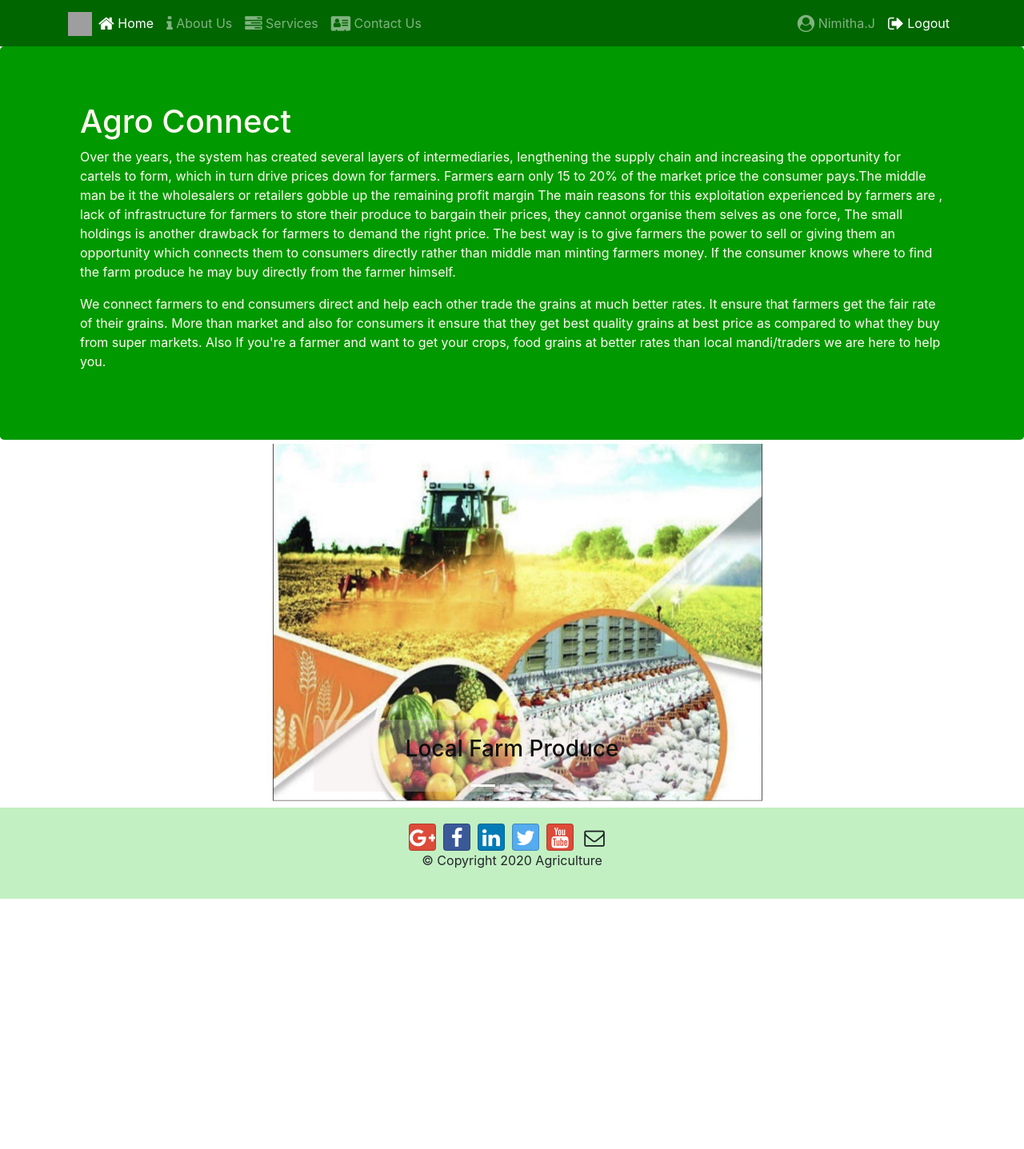
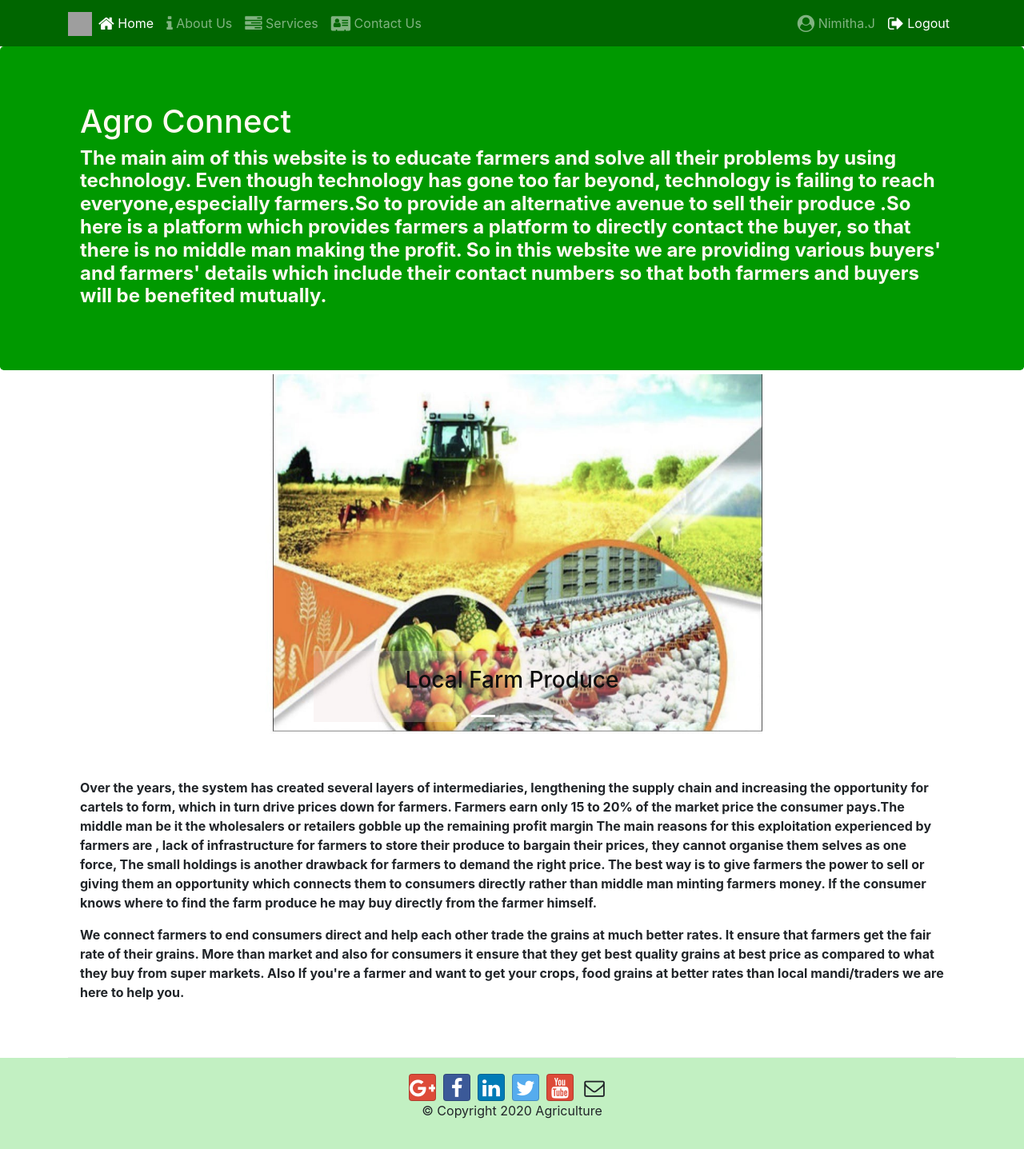
Before and after one commit to Nimitha-jagadeesha/Agricutureify, a React (Create React App) app in the folder agro/: page /home in a window 1280 px wide. Shown: the whole page at 80% size. Before the commit the page ends 1124 px from the top, so only its background shows below. Built offline with nearby package versions, Linux system fonts and the light colour scheme; no server answers; grey boxes are pictures that could not be loaded.

Commit message:
home modified 2'

```diff
--- a/agro/src/components/Home.js
+++ b/agro/src/components/Home.js
@@ -78,16 +78,17 @@ const Home = (props) => {
           <div className="row row-header">
             <div className="col">
               <h1>Agro Connect</h1>
-              <p>
-              Over the years, the system has created several layers of intermediaries, lengthening the supply chain and increasing the opportunity for cartels to form, which in turn drive prices down for farmers. Farmers earn only 15 to 20% of the market price the consumer pays.The middle man be it the wholesalers or retailers gobble up the remaining profit margin
-The main reasons for this exploitation experienced by farmers are , lack of infrastructure for farmers to store their produce to bargain their prices, they cannot organise them selves as one force, The small holdings is another drawback for farmers to demand the right price.
-The best way is to give farmers the power to sell  or giving them an opportunity which connects them to consumers directly rather than middle man minting farmers money.
- If the consumer knows where to find the farm produce he may buy directly from the farmer himself.
-              </p>
-              <p>
-              We connect farmers to end consumers direct and help each other trade the grains at much better rates. It ensure that farmers get the fair rate of their grains. More than market and also for consumers it ensure that they get best quality grains at best price as compared to what they buy from super markets.
-Also If you're a farmer and want to get your crops, food grains at better rates than local mandi/traders we are here to help you.
-              </p>
+              <h4><strong>
+              The main aim of this website is to educate farmers and solve all
+                their problems by using technology. Even though technology has
+                gone too far beyond, technology is failing to reach
+                everyone,especially farmers.So to provide an alternative avenue
+                to sell their produce .So here is a platform which provides
+                farmers a platform to directly contact the buyer, so that there is
+                no middle man making the profit. So in this website we are
+                providing various buyers' and farmers' details which include their contact
+                numbers so that both farmers and buyers will be benefited mutually.
+                </strong></h4>
             </div>
           </div>
         </div>
@@ -112,7 +113,27 @@ Also If you're a farmer and want to get your crops, food grains at better rates
           />
         </Carousel>
       </div>
-    </div>
+      <div className="container">
+        <div className="row row-content">
+          <div className="col">
+          <strong>
+            <p>
+            Over the years, the system has created several layers of intermediaries, lengthening the supply chain and increasing the opportunity for cartels to form, which in turn drive prices down for farmers. Farmers earn only 15 to 20% of the market price the consumer pays.The middle man be it the wholesalers or retailers gobble up the remaining profit margin
+              The main reasons for this exploitation experienced by farmers are , lack of infrastructure for farmers to store their produce to bargain their prices, they cannot organise them selves as one force, The small holdings is another drawback for farmers to demand the right price.
+              The best way is to give farmers the power to sell  or giving them an opportunity which connects them to consumers directly rather than middle man minting farmers money.
+              If the consumer knows where to find the farm produce he may buy directly from the farmer himself.
+            </p>
+              </strong>
+              <p>
+              <strong>
+              We connect farmers to end consumers direct and help each other trade the grains at much better rates. It ensure that farmers get the fair rate of their grains. More than market and also for consumers it ensure that they get best quality grains at best price as compared to what they buy from super markets.
+              Also If you're a farmer and want to get your crops, food grains at better rates than local mandi/traders we are here to help you.
+              </strong>
+              </p>
+          </div>
+        </div>
+      </div>
+      </div>
   );
 };
 
```
